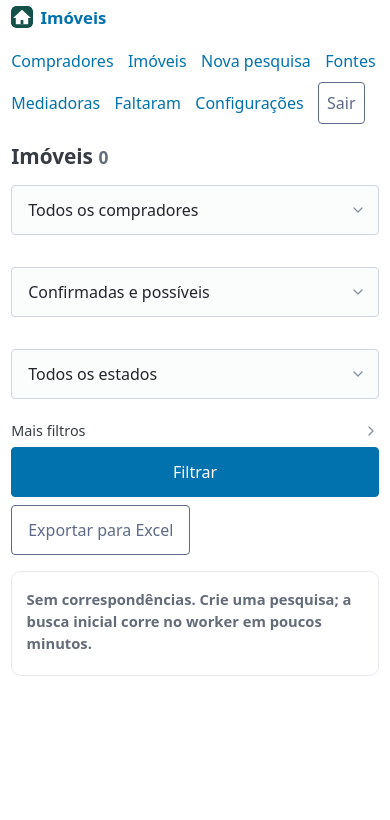
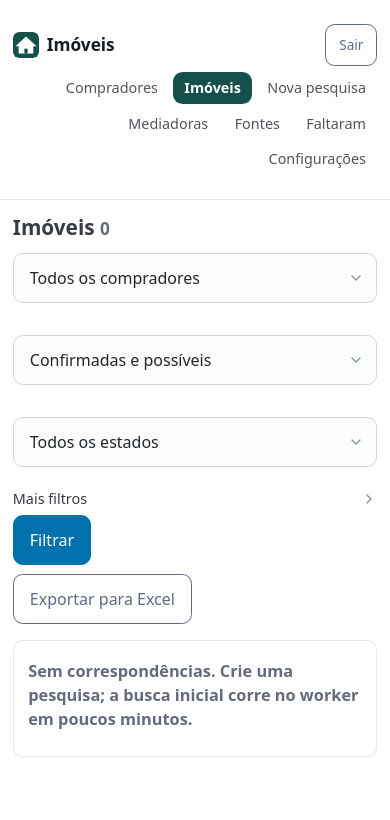
Before and after one commit to Alex1205WWW/AI_Powered_PortalSearch, a FastAPI app: page /properties in a window 390 px wide. Shown: the top 820 px of the page. Run offline with FastAPI, Linux system fonts and the light colour scheme; the visitor is signed in with stand-in values (Sample User, id 1); data that the repository does not hold is empty.

Commit message:
Menu bar shows where she is, and a visual pass over the panel
The nav is now a real header: the house mark on the left, pill links, and the
current section filled in the brand colour with `aria-current="page"`. A filled
pill rather than an underline, because in a wrapped two-line menu on a phone a
subtle marker is invisible. A sub-page keeps its section lit - /buyers/53
highlights "Compradores".

Styles moved out of the <head> into a cached stylesheet, with a small accent
system: the brand green drives Pico's primary, so links, focus rings and
buttons agree, and it has a dark-mode counterpart that is legible rather than
merely inverted.

Four layout defects, each measured rather than guessed at:

- The filter button spanned the page. Pico's `[type=submit]` selector ties with
  `.filter-actions > *` on specificity, so naming the element is what wins -
  the button computed to 510px until the rule was raised, 79px after.
- Table columns were crushed until headings broke mid-word ("COMPRAD OR",
  "MEDIA DORA"). Fixed widths per column, and `table-layout: fixed` so they are
  authoritative - with `auto` the browser redistributed them anyway and the
  state cell lost its dropdown text entirely.
- Headers were uppercase with letter-spacing, which made "COMPRADOR" wider than
  its own column. Sentence case reads as a header perfectly well.
- On mobile the card grid used `1fr`, whose minimum is content-based, so one
  long property title could widen the whole page. `minmax(0, 1fr)` fixes it.

The mobile "overflow" I chased first did not exist: headless Chrome reports a
485px viewport whatever `--window-size` says, so the screenshots were cropping,
not overflowing. Measuring `scrollWidth` showed no overflow at all. Verified by
rendering at a true viewport and looking at the result.

Co-Authored-By: Claude Opus 5 (1M context) <noreply@anthropic.com>

```diff
--- a/app/web/deps.py
+++ b/app/web/deps.py
@@ -30,6 +30,7 @@ User = Annotated[str, Depends(current_user)]
 def render(request: Request, name: str, **context):
     context.setdefault("msg", request.query_params.get("msg"))
     context.setdefault("user", request.session.get("user"))
+    context.setdefault("path", request.url.path)   # so the nav can mark where she is
     context.setdefault("health_banner", _banner())
     return templates.TemplateResponse(request, name, context)
 
--- /dev/null
+++ b/app/web/static/app.css
@@ -0,0 +1,186 @@
+/* Imóveis — panel styling on top of Pico.
+   Moved out of base.html once it outgrew a <style> block: the browser caches it, and a stylesheet is
+   easier to reason about than 60 lines wedged in a <head>.
+
+   Two constraints shaped everything here:
+     * she reads this on a phone between viewings, so the phone layout is not an afterthought;
+     * Pico already sets a sane baseline, so this adds a small accent system and gets out of the way
+       rather than restyling every element. */
+
+:root {
+  --brand: #15514a;          /* the house mark */
+  --brand-soft: #1d6a60;
+  --brand-ink: #ffffff;
+  --radius: .6rem;
+  --pico-border-radius: var(--radius);
+}
+
+/* Pico's own accent follows the brand, so links, focus rings and primary buttons all agree. */
+:root:not([data-theme="dark"]) {
+  --pico-primary: var(--brand);
+  --pico-primary-hover: var(--brand-soft);
+  --pico-primary-focus: rgba(21, 81, 74, .2);
+  --surface: #ffffff;
+  --head-bg: #ffffff;
+  --head-border: rgba(0, 0, 0, .09);
+}
+@media (prefers-color-scheme: dark) {
+  :root:not([data-theme="light"]) {
+    --pico-primary: #4fbfae;
+    --pico-primary-hover: #6fd6c5;
+    --pico-primary-focus: rgba(79, 191, 174, .25);
+    --surface: #16191d;
+    --head-bg: #12151a;
+    --head-border: rgba(255, 255, 255, .09);
+  }
+}
+[data-theme="dark"] {
+  --pico-primary: #4fbfae;
+  --pico-primary-hover: #6fd6c5;
+  --surface: #16191d;
+  --head-bg: #12151a;
+  --head-border: rgba(255, 255, 255, .09);
+}
+
+/* --- header ------------------------------------------------------------------------------------ */
+
+.site-head {
+  background: var(--head-bg);
+  border-bottom: 1px solid var(--head-border);
+  position: sticky; top: 0; z-index: 20;
+}
+.head-inner {
+  display: flex; align-items: center; gap: 1rem;
+  padding-top: .55rem; padding-bottom: .55rem;
+}
+.brand {
+  display: inline-flex; align-items: center; gap: .5rem;
+  font-weight: 700; font-size: 1.08rem; text-decoration: none;
+  color: var(--pico-contrast); flex: 0 0 auto;
+}
+.brand img { border-radius: 6px; display: block; }
+.mainnav { display: flex; flex-wrap: wrap; gap: .15rem; flex: 1 1 auto; justify-content: flex-end; }
+@media (max-width: 1250px) { .navlink { padding: .4rem .45rem; font-size: .88rem; } }
+.navlink {
+  display: inline-block; padding: .4rem .6rem; border-radius: var(--radius);
+  text-decoration: none; font-size: .93rem; line-height: 1.2;
+  color: var(--pico-contrast); opacity: .75;
+}
+.navlink:hover { background: var(--pico-primary-focus); opacity: 1; }
+/* The current page is filled, not merely underlined: on a phone, in a wrapped two-line menu, a subtle
+   marker is invisible. */
+.navlink.is-active {
+  background: var(--brand); color: var(--brand-ink); opacity: 1; font-weight: 600;
+}
+@media (prefers-color-scheme: dark) {
+  :root:not([data-theme="light"]) .navlink.is-active { background: var(--pico-primary); color: #06201c; }
+}
+[data-theme="dark"] .navlink.is-active { background: var(--pico-primary); color: #06201c; }
+.logout { margin: 0; flex: 0 0 auto; }
+.logout button { padding: .35rem .8rem; font-size: .85rem; margin: 0; }
+
+/* --- content ----------------------------------------------------------------------------------- */
+
+main.container { padding-top: 1.4rem; padding-bottom: 3rem; }
+h2 { margin-bottom: .2rem; font-size: 1.5rem; }
+h2 + p, h2 + form { margin-top: .8rem; }
+h3 { font-size: 1.1rem; margin-bottom: .4rem; }
+.muted { color: var(--pico-muted-color); }
+.errors { color: #c62828; }
+form.inline { display: inline; margin: 0; }
+
+.tag {
+  display: inline-block; font-size: .72rem; font-weight: 600; letter-spacing: .02em;
+  padding: .15em .55em; border-radius: 999px; background: #6b7280; color: #fff; vertical-align: middle;
+}
+.tag.ok { background: #1b7f4b; }
+.tag.warn { background: #b45309; }
+.tag.bad { background: #b42318; }
+.tag.off { background: #6b7280; }
+
+article { border: 1px solid var(--head-border); border-radius: var(--radius); }
+article.source-down { border-left: 4px solid #b45309; }
+
+table { font-size: .92rem; }
+/* Sentence case, not uppercase: "COMPRADOR" with letter-spacing is wider than its own column and broke
+   as "COMPRADO / R". Small and muted reads as a header perfectly well without shouting. */
+thead th {
+  font-size: .78rem; letter-spacing: .01em;
+  color: var(--pico-muted-color); font-weight: 600;
+}
+tbody tr:hover { background: var(--pico-primary-focus); }
+td, th { overflow-wrap: break-word; vertical-align: top; }
+/* `auto` layout treats the widths below as hints and redistributes by content, which squeezed the state
+   column until its dropdown showed no text at all. `fixed` makes the percentages authoritative. */
+.table-properties { table-layout: fixed; }
+/* Eight columns in one row is tight. Without hints the browser crushed the narrow ones until headings
+   broke mid-word ("COMPRAD OR", "MEDIA DORA"). These are percentages, so the table still adapts. */
+.table-properties th:nth-child(1) { width: 11%; }   /* Comprador  - "Raquel Gonçalves" must not break */
+.table-properties th:nth-child(2) { width: 20%; }   /* Imóvel     */
+.table-properties th:nth-child(3) { width: 10%; }   /* Preço      - fits "sob consulta" on one line */
+.table-properties th:nth-child(4) { width: 10%; }   /* Zona       */
+.table-properties th:nth-child(5) { width: 12%; }   /* Requisitos */
+.table-properties th:nth-child(6) { width: 12%; }   /* Mediadora  - fits a 9-digit phone number */
+.table-properties th:nth-child(7) { width: 11%; }   /* Fontes     */
+.table-properties th:nth-child(8) { width: 14%; }   /* Estado     - a dropdown AND an input */
+/* The state cell was squeezed until its dropdown showed no text and the share field read "part". It holds
+   two controls, so they stack and take the full cell. */
+.table-properties td:nth-child(8) select,
+.table-properties td:nth-child(8) input { width: 100%; max-width: none; margin-bottom: .3rem; font-size: .85rem; }
+
+.filters { margin-bottom: .6rem; }
+.filters details { margin: .5rem 0; }
+.filters summary { cursor: pointer; font-size: .9rem; color: var(--pico-primary); }
+.filter-actions { display: flex; gap: .6rem; align-items: center; flex-wrap: wrap; }
+.filter-actions > * { margin: 0; }
+/* Pico sizes every button to 100%. Its `[type=submit]` selector ties with `.filter-actions > *` on
+   specificity, so naming the element is what actually wins (measured: the button computed to 510px until
+   this rule existed). */
+.filter-actions button, .filter-actions [role="button"] { width: auto; }
+
+.danger-zone { margin-top: 2.5rem; border-left: 3px solid #b42318; padding-left: .9rem; }
+.danger-zone summary { color: #b42318; cursor: pointer; }
+
+/* --- phone ------------------------------------------------------------------------------------- */
+/* She reads this on a phone between viewings. Below 860px every table becomes a stack of cards: the
+   header row leaves the flow and each cell prints its own label from `data-label`. No JavaScript, so it
+   survives with scripts blocked. */
+@media (max-width: 860px) {
+  /* Nothing may widen the document past the screen: a horizontal scrollbar on a phone makes every
+     column unreachable, which is how the first attempt failed. */
+  html, body { max-width: 100%; overflow-x: hidden; }
+  .table-properties th { width: auto; }
+  .head-inner { flex-wrap: wrap; gap: .4rem .8rem; padding-top: .5rem; padding-bottom: .5rem; }
+  .brand { order: 1; }
+  .logout { order: 2; margin-left: auto; }
+  .mainnav { order: 3; flex-basis: 100%; gap: .25rem; }
+  .navlink { padding: .45rem .7rem; font-size: .9rem; }
+
+  table, thead, tbody, tr, td { display: block; width: 100%; }
+  thead { position: absolute; width: 1px; height: 1px; overflow: hidden; clip: rect(0 0 0 0); }
+  tbody tr {
+    border: 1px solid var(--head-border); border-radius: var(--radius);
+    padding: .8rem .9rem; margin-bottom: .85rem; background: var(--surface);
+  }
+  tbody tr:hover { background: var(--surface); }
+  tbody td { border: none; padding: .28rem 0; display: grid; grid-template-columns: 6.5rem minmax(0, 1fr); gap: .6rem; align-items: start; }
+  tbody td::before {
+    content: attr(data-label); font-size: .7rem; font-weight: 700; text-transform: uppercase;
+    letter-spacing: .03em; color: var(--pico-muted-color);
+  }
+  tbody td:not([data-label]) { display: block; }
+  /* The first cell identifies the card, so it reads as a heading rather than "Comprador: Rosa". */
+  tbody td:first-child { display: block; font-weight: 700; font-size: 1.02rem; margin-bottom: .45rem; }
+  tbody td:first-child::before { content: none; }
+  tbody td select, tbody td input { width: 100%; max-width: none !important; margin-bottom: .3rem; }
+
+  h2 { font-size: 1.3rem; }
+  main.container { padding-top: 1rem; }
+  /* Comfortable touch targets - the state dropdown is tapped constantly. */
+  button, [role="button"], select, input { min-height: 2.6rem; }
+}
+@media (max-width: 480px) {
+  tbody td { grid-template-columns: minmax(0, 1fr); gap: .1rem; }
+  tbody td::before { margin-top: .25rem; }
+  main.container, .head-inner { padding-left: .8rem; padding-right: .8rem; }
+}
--- a/app/web/templates/base.html
+++ b/app/web/templates/base.html
@@ -9,82 +9,31 @@
   <link rel="apple-touch-icon" href="/static/apple-touch-icon.png">
   <meta name="theme-color" content="#15514a">
   <link rel="stylesheet" href="/static/pico.min.css">
+  <link rel="stylesheet" href="/static/app.css">
   <script src="/static/htmx.min.js" defer></script>
-  <style>
-    .muted { color: var(--pico-muted-color); }
-    .tag { display: inline-block; font-size: .75em; padding: .1em .5em; border-radius: .4em; background: #777; color: #fff; vertical-align: middle; }
-    .tag.ok { background: #2e7d32; } .tag.warn { background: #ef6c00; } .tag.bad { background: #c62828; } .tag.off { background: #777; }
-    table { font-size: .92em; }
-    form.inline { display: inline; margin: 0; }
-    .errors { color: #c62828; }
-    nav form { margin: 0; }
-    .brand { display: inline-flex; align-items: center; gap: .45rem; text-decoration: none; }
-    .brand img { border-radius: 5px; display: block; }
-    .danger-zone { margin-top: 2rem; border-left: 4px solid #c62828; padding-left: .8rem; }
-    .danger-zone summary { color: #c62828; cursor: pointer; }
-    .filters { margin-bottom: .5rem; }
-    .filters details { margin: .5rem 0; }
-    .filters summary { cursor: pointer; font-size: .9em; }
-    .filter-actions { display: flex; gap: .6rem; align-items: center; flex-wrap: wrap; }
-    .filter-actions > * { margin: 0; }
-    td, th { overflow-wrap: anywhere; }
-
-    /* Phone layout. She reads this on a phone between viewings, and an eight-column table there is a
-       pinch-and-scroll puzzle. Below 860px every table becomes a stack of cards: the header row is taken
-       out of the flow and each cell prints its own label from `data-label`. No JavaScript, so it also
-       survives with scripts blocked. */
-    @media (max-width: 860px) {
-      table, thead, tbody, tr, td { display: block; width: 100%; }
-      thead { position: absolute; width: 1px; height: 1px; overflow: hidden; clip: rect(0 0 0 0); }
-      tbody tr {
-        border: 1px solid var(--pico-muted-border-color);
-        border-radius: .6rem; padding: .7rem .9rem; margin-bottom: .9rem;
-      }
-      tbody td { border: none; padding: .3rem 0; display: grid; grid-template-columns: 6.5rem 1fr; gap: .6rem; align-items: start; }
-      tbody td::before {
-        content: attr(data-label); font-size: .78em; font-weight: 600;
-        color: var(--pico-muted-color); text-transform: uppercase; letter-spacing: .02em;
-      }
-      tbody td:not([data-label]) { display: block; }
-      tbody td select, tbody td input { width: 100%; max-width: none !important; margin-bottom: .3rem; }
-      /* Pico lays the nav out as a flex ROW of two <ul>s (brand, links). Wrapping only the links left the
-         brand stranded in the middle of them. Stack the nav instead: brand on its own line, links below. */
-      nav.container { flex-direction: column; align-items: stretch; gap: .1rem; }
-      nav.container > ul { flex-wrap: wrap; justify-content: flex-start; gap: 0 .9rem; padding: 0; margin: 0; }
-      nav.container > ul:first-child { margin-bottom: .2rem; }
-      nav li { padding: .3rem 0; }
-      nav .brand { font-size: 1.05rem; }
-
-      /* The first cell identifies the card, so it reads as a heading rather than "Comprador: Rosa". */
-      tbody td:first-child { display: block; font-weight: 600; margin-bottom: .35rem; }
-      tbody td:first-child::before { content: none; }
-      h2 { font-size: 1.3rem; }
-      /* Comfortable touch targets - the state dropdown is tapped constantly. */
-      button, [role="button"], select, input { min-height: 2.6rem; }
-    }
-    @media (max-width: 480px) {
-      tbody td { grid-template-columns: 1fr; gap: .1rem; }
-      body > .container, main.container { padding-left: .7rem; padding-right: .7rem; }
-    }
-    article.source-down { border-left: 4px solid #ef6c00; background: #fff8f0; }
-  </style>
 </head>
 <body>
-<nav class="container">
-  <ul><li><strong><a href="/" class="brand"><img src="/static/favicon.svg" alt="" width="22" height="22">Imóveis</a></strong></li></ul>
-  {% if user %}
-  <ul>
-    <li><a href="/buyers">Compradores</a></li>
-    <li><a href="/properties">Imóveis</a></li>
-    <li><a href="/criteria/new">Nova pesquisa</a></li>
-    <li><a href="/sources">Fontes</a></li>
-    <li><a href="/agencies">Mediadoras</a></li>
-    <li><a href="/findings">Faltaram</a></li>
-    <li><a href="/settings">Configurações</a></li>
-    <li><form method="post" action="/logout"><button class="secondary outline">Sair</button></form></li>
-  </ul>
-  {% endif %}
-</nav>
+<header class="site-head">
+  <div class="container head-inner">
+    <a href="/" class="brand"><img src="/static/favicon.svg" alt="" width="26" height="26"><span>Imóveis</span></a>
+    {% if user %}
+    {# `nav_items`, not `items`: the properties page iterates a context variable called `items`,
+       and a bare `items` here silently shadowed it. #}
+    {% set nav_items = [
+      ('/buyers', 'Compradores'), ('/properties', 'Imóveis'), ('/criteria/new', 'Nova pesquisa'),
+      ('/agencies', 'Mediadoras'), ('/sources', 'Fontes'), ('/findings', 'Faltaram'),
+      ('/settings', 'Configurações')] %}
+    <nav class="mainnav" aria-label="Navegação principal">
+      {% for href, label in nav_items %}
+        {# "Nova pesquisa" is a single page; the rest own everything beneath them. #}
+        {% set active = (path == href) if href == '/criteria/new' else (path == href or path.startswith(href ~ '/')) %}
+        <a href="{{ href }}" class="navlink{{ ' is-active' if active }}"{{ ' aria-current=page' | safe if active }}>{{ label }}</a>
+      {% endfor %}
+    </nav>
+    <form method="post" action="/logout" class="logout"><button class="outline secondary">Sair</button></form>
+    {% endif %}
+  </div>
+</header>
 <main class="container">
   {% for s in health_banner or [] %}
   <article class="source-down" aria-live="polite">
--- a/app/web/templates/properties.html
+++ b/app/web/templates/properties.html
@@ -63,7 +63,7 @@
 <p><a role="button" class="secondary outline" href="/properties/export.xlsx{{ export_query }}">Exportar para Excel</a></p>
 
 {% set back = '/properties' ~ (export_query or '') %}
-<table>
+<table class="table-properties">
   <thead><tr><th>Comprador</th><th>Imóvel</th><th>Preço</th><th>Zona</th><th>Requisitos</th><th>Mediadora</th><th>Fontes</th><th>Estado</th></tr></thead>
   <tbody>
   {% for it in items %}
@@ -73,7 +73,7 @@
     <td data-label="Imóvel"><a href="{{ p.url }}" target="_blank" rel="noopener">{{ (p.estate_type or 'imóvel') | capitalize }} {{ 'T' ~ p.rooms if p.rooms is not none else 'T?' }}</a>
         <br><small class="muted">{{ p.title }}</small>
         <br><small class="muted">{{ (p.area_util or p.area_bruta) | round | int ~ ' m²' if (p.area_util or p.area_bruta) else 'área n/d' }}{% if p.land_area %} · terreno {{ p.land_area | round | int }} m²{% endif %}{% if p.is_private_owner %} · <b>particular</b>{% endif %}{% if p.is_new_development %} · empreendimento{% endif %}</small></td>
-    <td data-label="Preço">{% if p.hide_price or p.price is none %}sob consulta{% else %}{{ '{:,.0f}'.format(p.price).replace(',', '.') }} €{% endif %}</td>
+    <td data-label="Preço">{% if p.hide_price or p.price is none %}sob consulta{% else %}{{ '{:,.0f}'.format(p.price).replace(',', '.') }}&nbsp;€{% endif %}</td>
     <td data-label="Zona">{{ it.zone or '—' }}{% if p.street %}<br><small class="muted">{{ p.street }}</small>{% endif %}</td>
     <td data-label="Requisitos"><small>
       {% for k in it.criteria.must_have %}{% set f = it.features and it.features.get(k) %}{{ FEATURES.get(k, k) }}: <b>{{ 'confirmado' if f and f.tier == 'confirmed' else ('mencionado' if f and f.tier == 'mentioned' else ('não tem' if f and f.tier == 'absent' else 'não indicado')) }}</b><br>{% endfor %}
```
